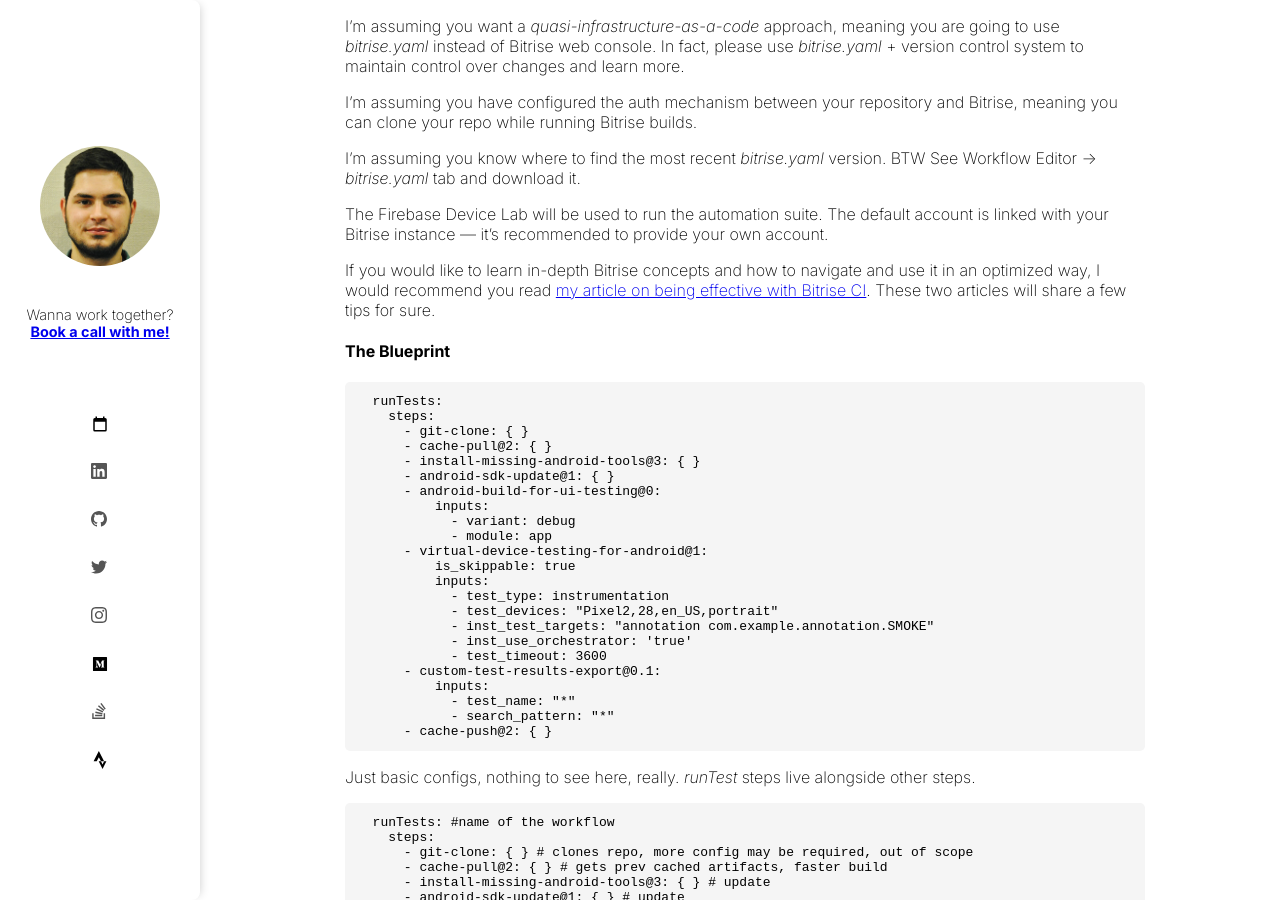
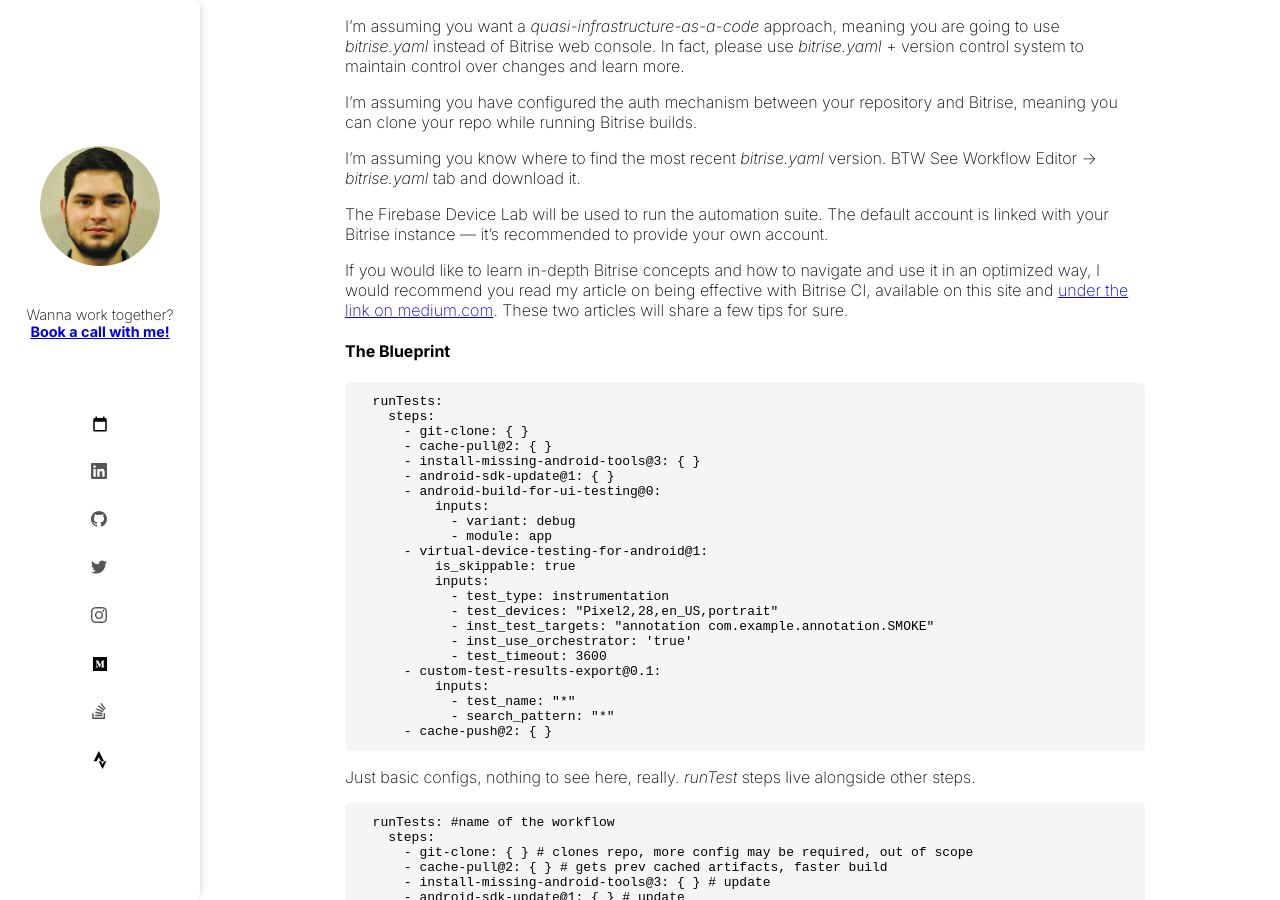
Before and after one commit to xavarius/the-blog, a Jekyll site: the page built from _posts/2022-12-06-mobile-devops-blueprint-jumpstart-into-android-ui-testing-workflow-on-bitrise-ci.md, in a window 1280 px wide and 900 px high, scrolled down 467 px. Built offline with Jekyll 4.4.1, drawn with Linux system fonts in a browser that asks for light colours; some of the changed text lies outside the part shown.

````diff
--- a/_posts/2022-12-06-mobile-devops-blueprint-jumpstart-into-android-ui-testing-workflow-on-bitrise-ci.md
+++ b/_posts/2022-12-06-mobile-devops-blueprint-jumpstart-into-android-ui-testing-workflow-on-bitrise-ci.md
@@ -32,7 +32,7 @@
 The Firebase Device Lab will be used to run the automation suite.
 The default account is linked with your Bitrise instance — it’s recommended to provide your own account.
 
-If you would like to learn in-depth Bitrise concepts and how to navigate and use it in an optimized way, I would recommend you read [my article on being effective with Bitrise CI](https://proandroiddev.com/be-effective-with-bitrise-ci-for-android-lessons-i-learned-the-hard-way-5a85e45a33dc). These two articles will share a few tips for sure.
+If you would like to learn in-depth Bitrise concepts and how to navigate and use it in an optimized way, I would recommend you read my article on being effective with Bitrise CI, available on this site and [under the link on medium.com](https://proandroiddev.com/be-effective-with-bitrise-ci-for-android-lessons-i-learned-the-hard-way-5a85e45a33dc). These two articles will share a few tips for sure.
 
 #### The Blueprint
 ```yaml
@@ -163,7 +163,7 @@
 ```
 And more, and more, and more.
 
-You can compare what I have shown you with the official documentation from Github. In this case for [the UI testing step](https://github.com/bitrise-steplib/steps-virtual-device-testing-for-android/blob/master/step.yml). It’s way better than website documentation.
+You can compare what I have shown you with the official documentation on Github. In this case for [the UI testing step](https://github.com/bitrise-steplib/steps-virtual-device-testing-for-android/blob/master/step.yml). It’s way better than website documentation.
 
 We’re finally at the end. Now, you can use provided a blueprint and run your test suite in minutes via Bitrise. Happy coding!
 
````
Also changed, not shown: _posts/2020-05-05-be-effective-with-bitrise-ci-for-android-lessons-i-learned-the-hard-way.md (+2 -2 lines), _posts/2022-06-08-app-links-associating-multiple-android-app-build-types-with-a-single-domain.md (+6 -4 lines).
